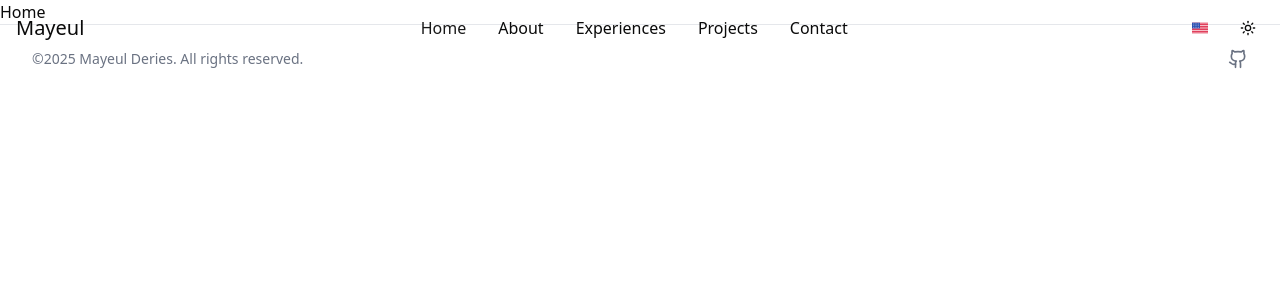
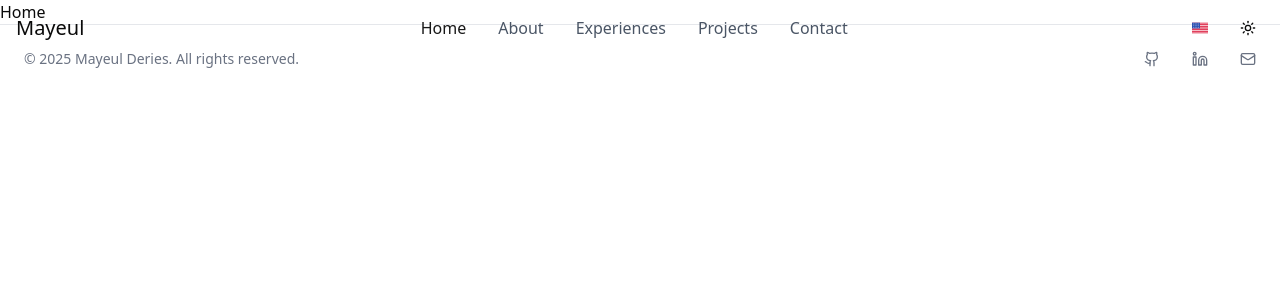
Before and after one commit to Mayeul-Deries/my-portfolio, a React (Vite) app: page / in a window 1280 px wide. Shown: the top 300 px of the page. Built offline with nearby package versions, Linux system fonts and the light colour scheme.

Commit message:
feat: simple footer

```diff
--- a/src/components/customs/Footer.tsx
+++ b/src/components/customs/Footer.tsx
@@ -1,4 +1,4 @@
-import { Github } from "lucide-react";
+import { Github, Linkedin, Mail } from "lucide-react";
 import { useTranslation } from "react-i18next";
 import { Link } from "react-router-dom";
 
@@ -8,11 +8,12 @@ export const Footer = () => {
 
   return (
     <footer className="bg-white dark:bg-black border-t border-gray-200 dark:border-neutral-800">
-      <div className="max-w-7xl mx-auto px-4 sm:px-6 lg:px-8 py-6">
+      <div className="max-w-7xl mx-auto px-4 sm:px-6 py-6">
         <div className="flex flex-col md:flex-row justify-between items-center">
           <p className="text-sm text-gray-500 dark:text-neutral-400">
-            ©{currentYear} {t("footer.rights")}
+            © {currentYear} {t("footer.rights")}
           </p>
+          <div className="flex gap-8">
             <Link
               to="https://github.com/mayeul-deries"
               target="_blank"
@@ -20,8 +21,27 @@ export const Footer = () => {
               className="mt-4 md:mt-0 text-gray-500 dark:text-white hover:text-black dark:hover:text-neutral-300 transition"
               aria-label="GitHub"
             >
-            <Github className="w-5 h-5" />
+              <Github className="w-4 h-4" />
             </Link>
+            <Link
+              to="https://www.linkedin.com/in/mayeul-deries/"
+              target="_blank"
+              rel="noopener noreferrer"
+              className="mt-4 md:mt-0 text-gray-500 dark:text-white hover:text-black dark:hover:text-neutral-300 transition"
+              aria-label="GitHub"
+            >
+              <Linkedin className="w-4 h-4" />
+            </Link>
+            <Link
+              to="mailto:tmayeul.deries@gmail.com"
+              target="_blank"
+              rel="noopener noreferrer"
+              className="mt-4 md:mt-0 text-gray-500 dark:text-white hover:text-black dark:hover:text-neutral-300 transition"
+              aria-label="GitHub"
+            >
+              <Mail className="w-4 h-4" />
+            </Link>
+          </div>
         </div>
       </div>
     </footer>
--- a/src/components/customs/Navbar.tsx
+++ b/src/components/customs/Navbar.tsx
@@ -80,7 +80,7 @@ export const Navbar = () => {
             </Link>
           </div>
 
-          <div className="flex gap-8 font-light">
+          <div className="flex gap-8 font-light text-gray-600 dark:text-neutral-3s00">
             {navItems.map((item) => (
               <Link
                 key={item.id}
```
Lines whose indentation alone changed are shown as unchanged.
